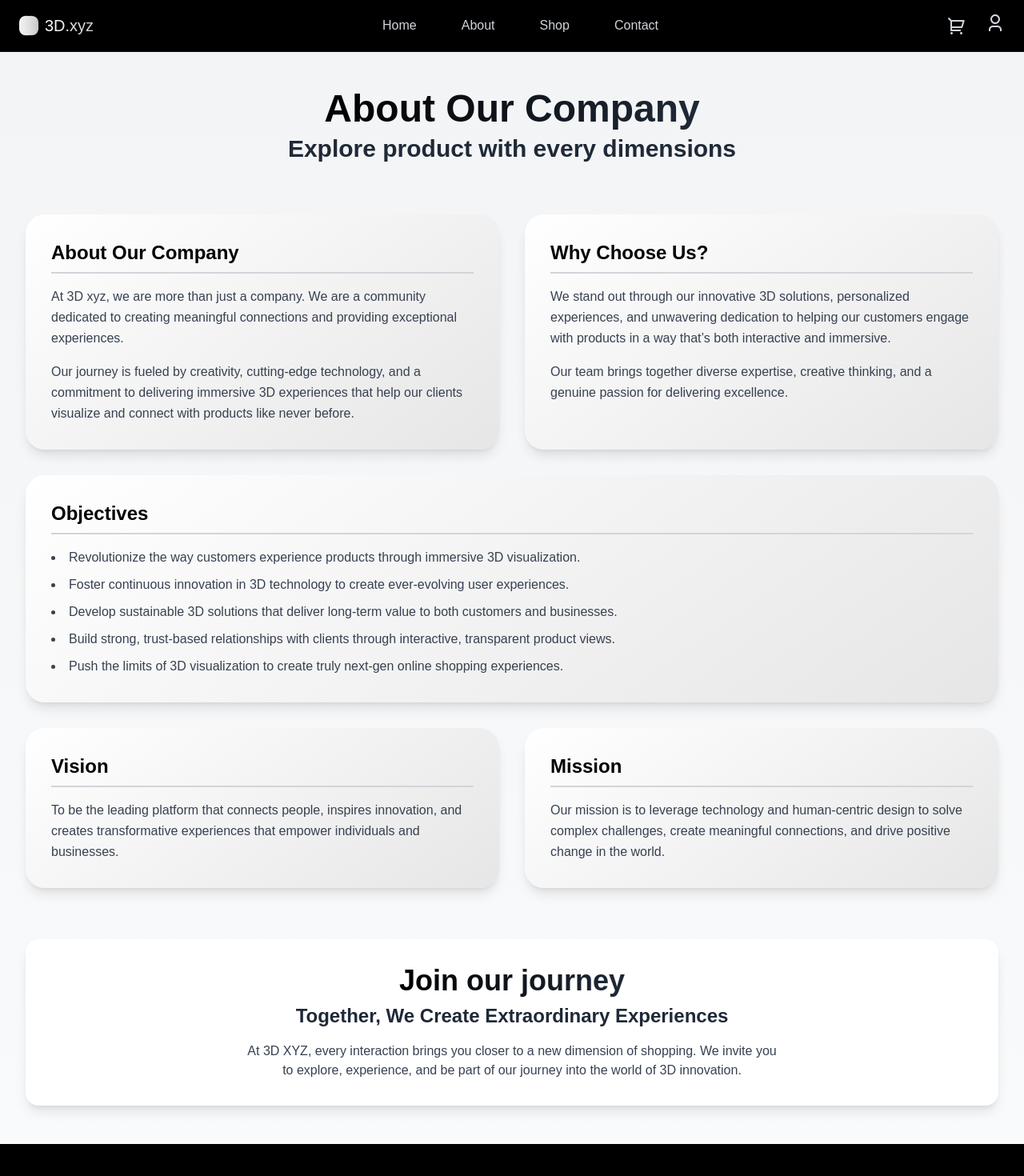
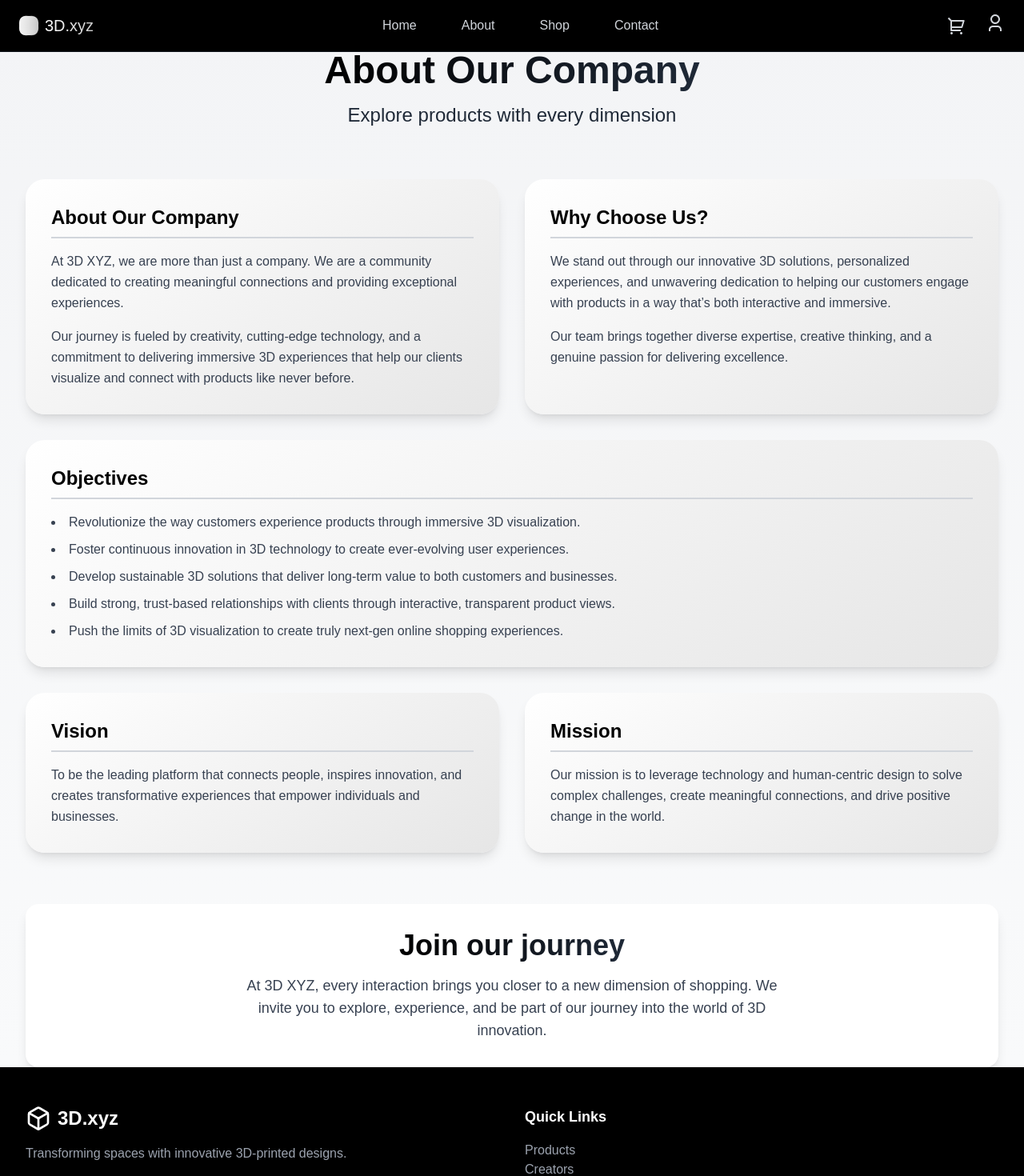
Before and after one commit to ravikan6/3dx, a Next.js app: page /about in a window 1280 px wide. Shown: the top 1470 px of the page at 80% size. Built offline with nearby package versions, Linux system fonts and the light colour scheme.

Commit message:
layout page modified error solved

```diff
--- a/src/app/about/page.tsx
+++ b/src/app/about/page.tsx
@@ -10,12 +10,12 @@ type SectionCardProps = {
 const SectionCard: React.FC<SectionCardProps> = ({ title, children, className = "", dataAos = "" }) => (
   <div
     data-aos={dataAos}
-    className={`bg-white rounded-3xl p-8 transition-all duration-500 transform hover:scale-[1.02] hover:shadow-xl shadow-lg ${className}`}
+    className={`bg-white rounded-3xl p-6 lg:p-8 transition-all duration-500 transform hover:scale-[1.02] hover:shadow-xl shadow-lg ${className}`}
     style={{
       background: "linear-gradient(145deg, #ffffff 0%, #e6e6e6 100%)",
     }}
   >
-    <h2 className="text-2xl font-bold text-black mb-4 border-b-2 border-gray-300 pb-2">
+    <h2 className="text-xl lg:text-2xl font-bold text-black mb-4 border-b-2 border-gray-300 pb-2">
       {title}
     </h2>
     {children}
@@ -24,16 +24,18 @@ const SectionCard: React.FC<SectionCardProps> = ({ title, children, className =
 
 const AboutPage: React.FC = () => {
   return (
-    <div className="min-h-screen bg-gradient-to-b from-gray-100 to-gray-50 mt-16">
-      <div className="max-w-7xl mx-auto px-4 py-12 sm:px-6 lg:px-8">
+    <div className="min-h-screen bg-gradient-to-b from-gray-100 to-gray-50 pt-16">
+      <div className="max-w-7xl mx-auto px-4 sm:px-6 lg:px-8">
         {/* Header Section */}
         <div className="text-center mb-16">
-          <h1 className="text-5xl font-extrabold mb-4">
+          <h1 className="text-3xl sm:text-5xl font-extrabold mb-4">
             <span className="text-transparent bg-clip-text bg-gradient-to-r from-black to-gray-800">
               About Our Company
             </span>
-            <span className="text-gray-800 block text-3xl mt-2">Explore product with every dimensions</span>
           </h1>
+          <p className="text-lg sm:text-2xl text-gray-800 mt-2">
+            Explore products with every dimension
+          </p>
         </div>
 
         {/* About Sections */}
@@ -41,7 +43,7 @@ const AboutPage: React.FC = () => {
           {/* About Our Company Section */}
           <SectionCard title="About Our Company" dataAos="fade-right">
             <p className="text-gray-700 mb-4 leading-relaxed">
-              At 3D xyz, we are more than just a company. We are a community dedicated to creating meaningful connections and providing exceptional experiences.
+              At 3D XYZ, we are more than just a company. We are a community dedicated to creating meaningful connections and providing exceptional experiences.
             </p>
             <p className="text-gray-700 leading-relaxed">
               Our journey is fueled by creativity, cutting-edge technology, and a commitment to delivering immersive 3D experiences that help our clients visualize and connect with products like never before.
@@ -85,14 +87,13 @@ const AboutPage: React.FC = () => {
         </div>
 
         {/* Footer Text */}
-        <div className="text-center mt-16 bg-white rounded-2xl p-8 shadow-lg">
-          <h2 className="text-4xl font-bold mb-4">
+        <div className="text-center mt-16 bg-white rounded-2xl p-6 lg:p-8 shadow-lg">
+          <h2 className="text-2xl sm:text-4xl font-bold mb-4">
             <span className="text-transparent bg-clip-text bg-gradient-to-r from-black to-gray-800">
               Join our journey
             </span>
-            <span className="text-gray-800 block text-2xl mt-2">Together, We Create Extraordinary Experiences</span>
           </h2>
-          <p className="text-gray-700 max-w-2xl mx-auto">
+          <p className="text-base sm:text-lg text-gray-700 max-w-2xl mx-auto">
             At 3D XYZ, every interaction brings you closer to a new dimension of shopping. We invite you to explore, experience, and be part of our journey into the world of 3D innovation.
           </p>
         </div>
--- a/src/app/layout.tsx
+++ b/src/app/layout.tsx
@@ -9,13 +9,16 @@ import { AuthProvider } from "@/context/AuthContext";
 import CouponPage from "@/component/admin/CouponPage/CouponPage";
 
 const geistSans = Geist({ variable: "--font-geist-sans", subsets: ["latin"] });
-const geistMono = Geist_Mono({ variable: "--font-geist-mono", subsets: ["latin"] });
+const geistMono = Geist_Mono({
+  variable: "--font-geist-mono",
+  subsets: ["latin"],
+});
 
 export default function RootLayout({ children }) {
   const pathname = usePathname();
   const [cartItemCount, setCartItemCount] = useState<number>(0);
   const isAdminRoute = pathname.startsWith("/admin");
-  const isCouponPage = pathname === "/admin/coupon";
+  const isCouponPage = pathname.startsWith("/admin/coupon");  // Updated to handle possible query params
   const [isMenuOpen, setIsMenuOpen] = useState(false);
 
   const toggleMenu = () => setIsMenuOpen((prev) => !prev);
@@ -25,18 +28,23 @@ export default function RootLayout({ children }) {
     if (userId) {
       const fetchCartData = async () => {
         try {
-          const response = await fetch("https://backend3dx.onrender.com/cart/get-cart", {
-            method: "POST",
-            headers: { "Content-Type": "application/json" },
-            body: JSON.stringify({ userId }),
-          });
+          const response = await fetch(
+            "https://backend3dx.onrender.com/cart/get-cart",
+            {
+              method: "POST",
+              headers: { "Content-Type": "application/json" },
+              body: JSON.stringify({ userId }),
+            }
+          );
 
           if (!response.ok) throw new Error("Failed to fetch cart data");
 
           const data = await response.json();
           if (data.success) {
             const productsInCart = JSON.parse(data.cart.productsInCart);
-            const uniqueProductIds = [...new Set(productsInCart.map((item) => item.productId))];
+            const uniqueProductIds = [
+              ...new Set(productsInCart.map((item) => item.productId)),
+            ];
             setCartItemCount(uniqueProductIds.length);
           } else {
             setCartItemCount(0);
@@ -51,19 +59,25 @@ export default function RootLayout({ children }) {
     } else {
       setCartItemCount(0);
     }
-  }, []);
+  }, [pathname]); // Fixed dependency array to be stable with 'pathname'
 
   return (
     <html lang="en">
       <AuthProvider>
-        <body className={`${geistSans.variable} ${geistMono.variable} antialiased`}>
+        <body
+          className={`${geistSans.variable} ${geistMono.variable} antialiased`}
+        >
           {!isAdminRoute && (
-            <Navbar cartItemCount={cartItemCount} isMenuOpen={isMenuOpen} toggleMenu={toggleMenu} />
+            <Navbar
+              cartItemCount={cartItemCount}
+              isMenuOpen={isMenuOpen}
+              toggleMenu={toggleMenu}
+            />
           )}
           {isCouponPage ? (
             <CouponPage />
           ) : isAdminRoute ? (
-            <div>{children}</div>
+            <div>{children}</div> // This div seems unnecessary unless you're adding styling here
           ) : (
             children
           )}
```
